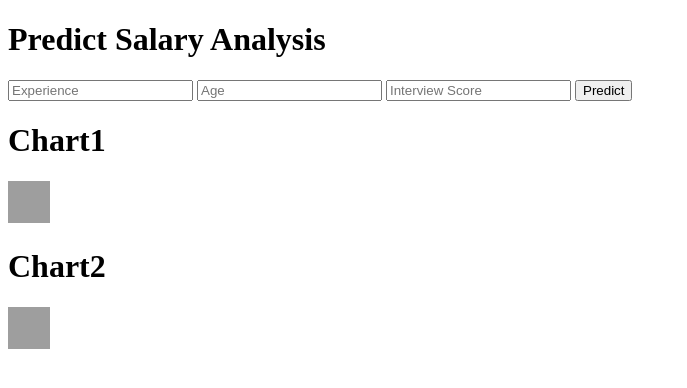
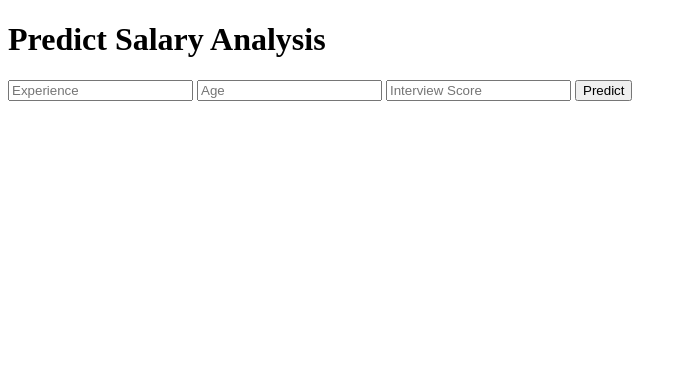
Before and after one commit to rajeevramesh21/Heroku, a Flask app: page / in a window 1280 px wide. Shown: the top 388 px of the page, without its empty margins (0-687 px from the left). Run offline with Flask 2, Linux system fonts and the light colour scheme; parts of the project's set-up code (start-up, migrations or seed data) failed here and were passed over; grey boxes are pictures that could not be loaded.

Commit message:
Add files via upload

```diff
--- a/app.py
+++ b/app.py
@@ -27,19 +27,15 @@ def predict():
 
     df['YOE'].value_counts().plot(kind='pie')
 
-
-
-    return render_template('index.html', prediction_text='Employee Salary should be $ {}'.format(output))
-def chart():
-
     fig = px.histogram(df, x='Salary')
     fig.show()
-    return render_template('index.html', name = fig.show())
-def chart1():
+    render_template('index.html', name = fig.show())
 
     fig1 = px.pie(df,'Age')
     fig1.show()
-    return render_template('index.html', name1 = fig1.show())
+    render_template('index.html', name1 = fig1.show())
+
+    return render_template('index.html', prediction_text='Employee Salary should be $ {}'.format(output))
 
 if __name__ == "__main__":
     app.run(debug=True)
--- a/templates/index.html
+++ b/templates/index.html
@@ -22,17 +22,6 @@
 		<input type="text" name="interview_score" placeholder="Interview Score" required="required" />
 
         <button type="submit" class="btn btn-primary btn-block btn-large">Predict</button>
-        <h1>Chart1</h1>
-
-        <p>{{ name }}</p>
-
-        <img src={{ name }} alt="Chart" height="42" width="42">
-
-        <h1>Chart2</h1>
-
-        <p>{{ name1 }}</p>
-
-        <img src={{ name1 }} alt="Chart1" height="42" width="42">
     </form>
 
    <br>
```
